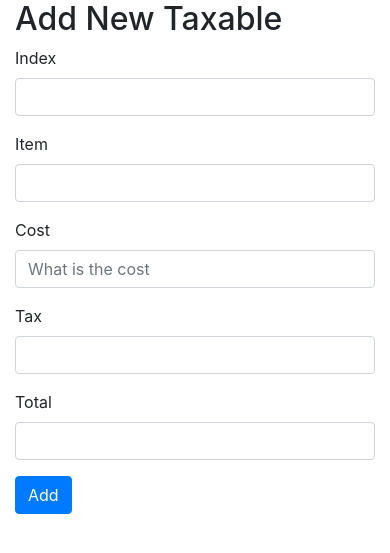
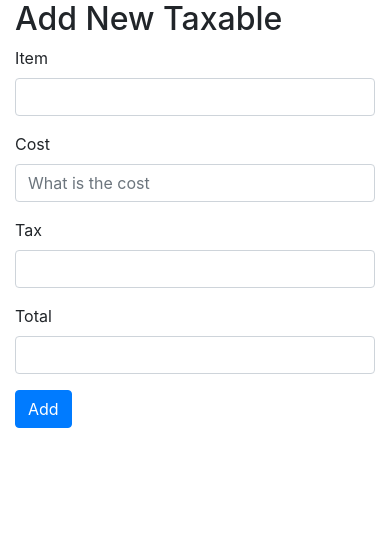
Before and after one commit to williamaherman/final, a Flask app: page /new in a window 390 px wide. Shown: the part 56-609 px from the top of the page. Run offline with Flask 2, Linux system fonts and the light colour scheme.

Commit message:
fixed html data to new csv

```diff
--- a/app/app.py
+++ b/app/app.py
@@ -41,10 +41,10 @@ def edit_taxable(taxable_id):
 @app.route('/edit/<int:taxable_id>', methods=['POST'])
 def update_taxable(taxable_id):
     cursor = mysql.get_db().cursor()
-    sql = "UPDATE taxables SET Index= %s, Item=%s, Cost=%s, Tax=%s, Total=%s WHERE id = %s"
+    sql = "UPDATE taxables SET Item=%s, Cost=%s, Tax=%s, Total=%s WHERE id = %s"
     req = request.form
     val = (
-        req.get('Index'), req.get('Item'), req.get('Cost'), req.get('Tax'), req.get('Total'),
+        req.get('Item'), req.get('Cost'), req.get('Tax'), req.get('Total'),
         taxable_id)
     cursor.execute(sql, val)
     mysql.get_db().commit()
@@ -60,9 +60,9 @@ def new_taxable_form():
 @app.route('/new', methods=['POST'])
 def create_taxable():
     cursor = mysql.get_db().cursor()
-    sql = "INSERT INTO taxables (Index, Item, Tax, Total) VALUES (%s,%s,%s,%s,%s)"
+    sql = "INSERT INTO taxables (Item, Tax, Total) VALUES (%s,%s,%s,%s)"
     req = request.form
-    val = (req.get('Index'), req.get('Item'), req.get('Cost'), req.get('Tax'), req.get('Total'))
+    val = (req.get('Item'), req.get('Cost'), req.get('Tax'), req.get('Total'))
     cursor.execute(sql, val)
     mysql.get_db().commit()
     return redirect("/", code=302)
@@ -102,8 +102,8 @@ def view_taxables(taxables_id):
 def change_taxables(taxables_id):
     cursor = mysql.get_db().cursor()
     content = request.json
-    sql = "UPDATE taxables SET Index= %s, Item=%s, Cost=%s, Tax=%s, Total=%s WHERE id = %s"
-    val = (content['Index'], content['Item'], content['Cost'], content['Tax'], content['Total'])
+    sql = "UPDATE taxables SET Item=%s, Cost=%s, Tax=%s, Total=%s WHERE id = %s"
+    val = (content['Item'], content['Cost'], content['Tax'], content['Total'])
     cursor.execute(sql, val)
     mysql.get_db().commit()
     resp = Response(status=200, mimetype='application/json')
@@ -114,8 +114,8 @@ def change_taxables(taxables_id):
 def new_taxables():
     cursor = mysql.get_db().cursor()
     content = request.json
-    sql = "INSERT INTO taxables (Index, Item, Cost, Tax, Total) VALUES (%s,%s,%s,%s,%s)"
-    val = (content['Index'], content['Item'], content['Cost'], content['Tax'], content['Total'])
+    sql = "INSERT INTO taxables (Item, Cost, Tax, Total) VALUES (%s,%s,%s,%s)"
+    val = (content['Item'], content['Cost'], content['Tax'], content['Total'])
     cursor.execute(sql, val)
     mysql.get_db().commit()
     resp = Response(status=200, mimetype='application/json')
--- a/app/templates/edit.html
+++ b/app/templates/edit.html
@@ -5,11 +5,6 @@
 
     <form action="/edit/{{ taxable['id'] }}" method="post">
         <div class="form-row">
-            <div class="form-group col-md-6">
-                <label>Index/label>
-                <input type="text" class="form-control" name="Index" id="Index"
-                       value="{{ taxable['Index'] }}">
-            </div>
             <div class="form-group col-md-6">
                 <label>Item</label>
                 <input type="text" class="form-control" name="Item" id="Item"
--- a/app/templates/new.html
+++ b/app/templates/new.html
@@ -5,10 +5,6 @@
 
     <form action="/new" method="post">
         <div class="form-row">
-            <div class="form-group col-md-6">
-                <label>Index</label>
-                <input type="text" class="form-control" name="Index" id="Index">
-            </div>
             <div class="form-group col-md-6">
                 <label>Item</label>
                 <input type="text" class="form-control" name="Item" id="Item">
--- a/app/templates/taxables.html
+++ b/app/templates/taxables.html
@@ -14,7 +14,6 @@
         <tbody>
         {% for taxable in taxables %}
             <tr>
-                <td>{{ taxable['Index'] }}</td>
                 <td>{{ taxable['Item'] }}</td>
                 <td>{{ taxable['Cost'] }}</td>
                 <td>{{ taxable['Tax'] }}</td>
--- a/app/templates/view.html
+++ b/app/templates/view.html
@@ -8,7 +8,6 @@
     <div class="card my-3 p-3">
         <h3 class="card-title">Taxable</h3>
         <ul class="list-group list-group-flush">
-            <li class="list-group-item"><strong>Index</strong>{{ taxable['Index'] }}</li>
             <li class="list-group-item"><strong>Item</strong>{{ taxable['Item'] }}</li>
             <li class="list-group-item"><strong>Cost</strong>{{ taxable['Cost'] }}</li>
             <li class="list-group-item"><strong>Tax</strong>{{ taxable['Tax'] }}</li>
--- a/docker-compose.yml
+++ b/docker-compose.yml
@@ -12,7 +12,7 @@ services:
 
   db:
     image: mysql:5.7
-    container_name: "Taxables_Database"
+    container_name: "Taxable_Database"
     ports:
       - "32000:3306"
     environment:
```
Also changed, not shown: db/init.sql (+6 -8 lines).
